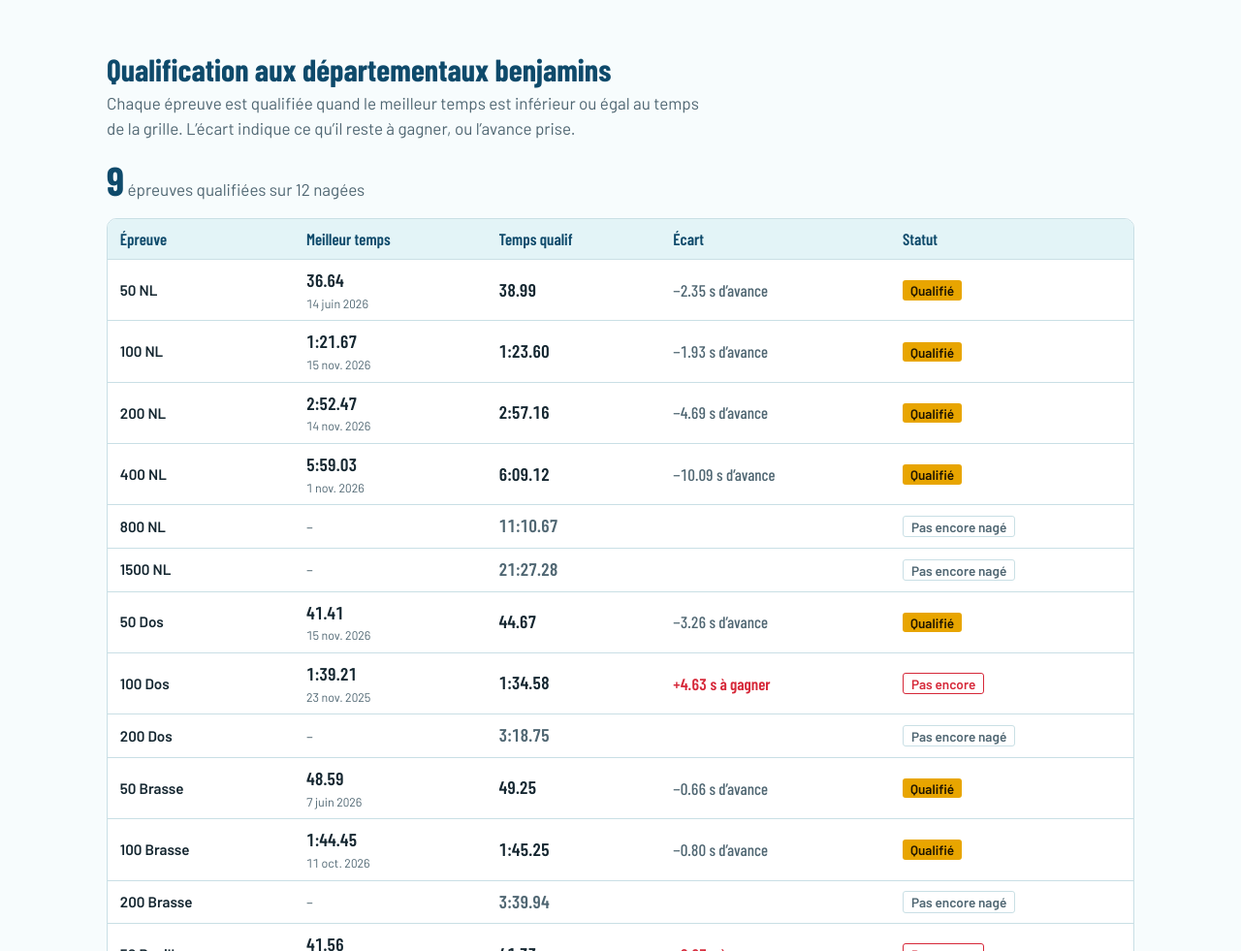
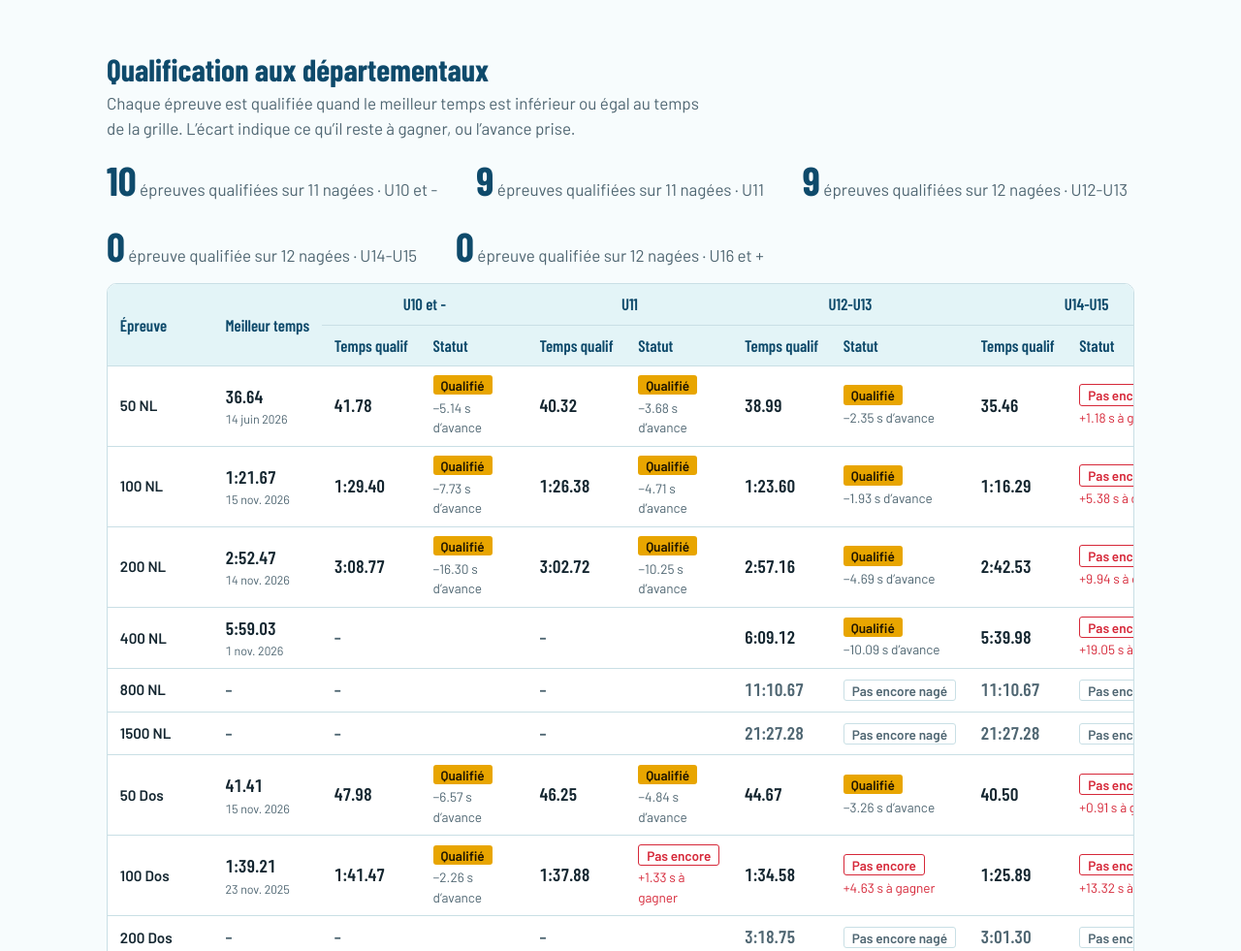
Before and after one commit to Tuzette/natation-luka, a plain HTML site: page index.html in a window 1280 px wide. Shown: the part 1453-2434 px from the top of the page at 97% size. Drawn offline with nearby package versions, Linux system fonts and the light colour scheme.

Commit message:
Add files via upload

```diff
--- a/donnees.js
+++ b/donnees.js
@@ -129,17 +129,44 @@ const PERFORMANCES = [
 
 
 // =====================================================================
-//  GRILLE DE QUALIFICATION — DÉPARTEMENTAUX BENJAMINS
+//  GRILLES DE QUALIFICATION — DÉPARTEMENTAUX (Messieurs)
 // =====================================================================
-//  Reprise de l'onglet « Temps qualif Departementaux » (colonne Benjamin).
 //  Une épreuve est qualifiée si le meilleur temps est inférieur ou égal
-//  au temps de la grille. Pour une nouvelle saison, il suffit de
-//  remplacer les temps ci-dessous.
+//  au temps de la grille. Toutes les catégories s'affichent côte à côte.
+//  sexe : "H" ou "F" — chaque nageur ne voit que les grilles de son sexe
+//  (un nageur sans « sexe » dans NAGEURS est considéré comme "H").
+//  Pour une nouvelle saison, remplacer les temps.
 // =====================================================================
 
-const GRILLE_DEPARTEMENTAUX = {
-  nom: "Départementaux benjamins",
-  temps: {
+const GRILLES_DEPARTEMENTAUX = [
+  // --- Messieurs ---
+  { nom: "U10 et -", sexe: "H", temps: {
+    "50 NL":        "41.78",
+    "100 NL":       "1:29.40",
+    "200 NL":       "3:08.77",
+    "50 Dos":       "47.98",
+    "100 Dos":      "1:41.47",
+    "50 Brasse":    "52.93",
+    "100 Brasse":   "1:52.65",
+    "50 Papillon":  "44.25",
+    "100 Papillon": "1:40.27",
+    "100 4 Nages":  "1:40.47",
+    "200 4 Nages":  "3:30.73",
+  } },
+  { nom: "U11", sexe: "H", temps: {
+    "50 NL":        "40.32",
+    "100 NL":       "1:26.38",
+    "200 NL":       "3:02.72",
+    "50 Dos":       "46.25",
+    "100 Dos":      "1:37.88",
+    "50 Brasse":    "51.01",
+    "100 Brasse":   "1:48.80",
+    "50 Papillon":  "42.73",
+    "100 Papillon": "1:36.76",
+    "100 4 Nages":  "1:37.08",
+    "200 4 Nages":  "3:23.91",
+  } },
+  { nom: "U12-U13", sexe: "H", temps: {
     "50 NL":        "38.99",
     "100 NL":       "1:23.60",
     "200 NL":       "2:57.16",
@@ -158,8 +185,48 @@ const GRILLE_DEPARTEMENTAUX = {
     "100 4 Nages":  "1:33.95",
     "200 4 Nages":  "3:17.64",
     "400 4 Nages":  "6:50.81",
-  }
-};
+  } },
+  { nom: "U14-U15", sexe: "H", temps: {
+    "50 NL":        "35.46",
+    "100 NL":       "1:16.29",
+    "200 NL":       "2:42.53",
+    "400 NL":       "5:39.98",
+    "800 NL":       "11:10.67",
+    "1500 NL":      "21:27.28",
+    "50 Dos":       "40.50",
+    "100 Dos":      "1:25.89",
+    "200 Dos":      "3:01.30",
+    "50 Brasse":    "44.61",
+    "100 Brasse":   "1:35.91",
+    "200 Brasse":   "3:21.15",
+    "50 Papillon":  "37.66",
+    "100 Papillon": "1:25.03",
+    "200 Papillon": "3:00.80",
+    "100 4 Nages":  "1:25.73",
+    "200 4 Nages":  "3:01.15",
+    "400 4 Nages":  "6:17.73",
+  } },
+  { nom: "U16 et +", sexe: "H", temps: {
+    "50 NL":        "30.62",
+    "100 NL":       "1:06.23",
+    "200 NL":       "2:22.40",
+    "400 NL":       "4:59.04",
+    "800 NL":       "11:10.67",
+    "1500 NL":      "21:27.28",
+    "50 Dos":       "34.76",
+    "100 Dos":      "1:13.95",
+    "200 Dos":      "2:37.30",
+    "50 Brasse":    "38.22",
+    "100 Brasse":   "1:23.07",
+    "200 Brasse":   "2:55.32",
+    "50 Papillon":  "32.60",
+    "100 Papillon": "1:13.34",
+    "200 Papillon": "2:37.58",
+    "100 4 Nages":  "1:14.42",
+    "200 4 Nages":  "2:38.47",
+    "400 4 Nages":  "5:32.23",
+  } },
+];
 
 // =====================================================================
 //  WEBCONFRONTATION BENJAMIN
--- a/index.html
+++ b/index.html
@@ -200,9 +200,10 @@ footer { max-width: 1100px; margin: 0 auto; padding: 1.5rem 1.25rem 3rem; color:
     </label>
     <nav aria-label="Sections">
       <a href="#records">Records</a>
-      <a href="#qualif">Qualif dép.</a>
-      <a href="#webconf">Webconf.</a>
+      <a href="#qualif" id="lienQualif">Qualif dép.</a>
+      <a href="#webconf" id="lienWebconf">Webconf.</a>
       <a href="#comparaison" id="lienComparaison">Comparaison</a>
+      <a href="classement.html" id="lienClassement">Classement</a>
       <a href="#progression">Progression</a>
       <a href="#ages">Par âge</a>
       <a href="#historique">Historique</a>
@@ -225,7 +226,7 @@ footer { max-width: 1100px; margin: 0 auto; padding: 1.5rem 1.25rem 3rem; color:
 
 
   <section id="qualif">
-    <h2 id="qualifTitre">Qualification aux départementaux benjamins</h2>
+    <h2 id="qualifTitre">Qualification aux départementaux</h2>
     <p class="intro">Chaque épreuve est qualifiée quand le meilleur temps est inférieur ou égal au temps de la grille. L’écart indique ce qu’il reste à gagner, ou l’avance prise.</p>
     <div id="qualifResume" class="qualif-resume"></div>
     <div class="defile" id="tableQualif"></div>
@@ -396,7 +397,7 @@ footer { max-width: 1100px; margin: 0 auto; padding: 1.5rem 1.25rem 3rem; color:
     $("panneau").innerHTML = `
       <div class="panneau">
         <div class="panneau-tete">
-          <p class="nageur-nom">${esc(n.prenom)} ${esc(n.nom)}<span>${esc(n.club || "")} · ${ageActuel} ans (né en ${n.naissance})</span></p>
+          <p class="nageur-nom">${esc(n.prenom)} ${esc(n.nom)}<span>${esc(n.club || "")} · ${ageActuel} ans (né${n.sexe === "F" ? "e" : ""} en ${n.naissance})</span></p>
           <div class="panneau-meta">Dernière compétition<strong>${esc(lieuJoli(der.lieu))}</strong>${datesCompet(der)}${der.niveaux.length ? " · " + esc(der.niveaux.join(", ")) : ""}</div>
         </div>
         <ol class="lignes">${lignes}</ol>
@@ -434,37 +435,46 @@ footer { max-width: 1100px; margin: 0 auto; padding: 1.5rem 1.25rem 3rem; color:
 
 
   // ---------- Qualification départementaux benjamins ----------
-  function rendreQualif(liste) {
-    const g = (typeof GRILLE_DEPARTEMENTAUX !== "undefined" ? GRILLE_DEPARTEMENTAUX : null);
-    if (!g || !g.temps) { $("qualif").style.display = "none"; return; }
-    $("qualif").style.display = "";
-    $("qualifTitre").textContent = "Qualification aux " + (g.nom || "départementaux").replace(/^./, (c) => c.toLowerCase());
-    const eps = Object.keys(g.temps).sort((a, b) => ordreEpreuve(a) - ordreEpreuve(b));
-    let ok = 0, nages = 0;
+  function rendreQualif(liste, n) {
+    // Une ou plusieurs grilles : GRILLES_DEPARTEMENTAUX (liste) ou GRILLE_DEPARTEMENTAUX (une seule)
+    const grilles = (typeof GRILLES_DEPARTEMENTAUX !== "undefined" ? GRILLES_DEPARTEMENTAUX
+      : typeof GRILLE_DEPARTEMENTAUX !== "undefined" ? [GRILLE_DEPARTEMENTAUX] : [])
+      .filter((g) => g && g.temps && (!g.sexe || g.sexe === ((n && n.sexe) || "H")));
+    if (!grilles.length) { $("qualif").style.display = "none"; $("lienQualif").style.display = "none"; return; }
+    $("qualif").style.display = ""; $("lienQualif").style.display = "";
+    $("qualifTitre").textContent = grilles.length === 1
+      ? "Qualification aux " + (grilles[0].nom || "départementaux").replace(/^./, (c) => c.toLowerCase())
+      : "Qualification aux départementaux";
+    const eps = [...new Set(grilles.flatMap((g) => Object.keys(g.temps)))].sort((a, b) => ordreEpreuve(a) - ordreEpreuve(b));
+    const stats = grilles.map(() => ({ ok: 0, nages: 0 }));
     const lignes = eps.map((ep) => {
-      const ref = enSecondes(g.temps[ep]);
       const courses = liste.filter((p) => p.epreuve === ep);
-      if (!courses.length) return `<tr class="non-nage"><th scope="row">${esc(ep)}</th><td>–</td><td class="t">${enTemps(ref)}</td><td></td><td><span class="etat vide">Pas encore nagé</span></td></tr>`;
-      nages++;
-      const best = courses.reduce((a, b) => (b.sec < a.sec ? b : a));
-      const ecart = Math.round((best.sec - ref) * 100) / 100;
-      const qualifie = ecart <= 0;
-      if (qualifie) ok++;
-      return `<tr><th scope="row">${esc(ep)}</th>
-        <td class="t">${enTemps(best.sec)}<span class="sous">${dateCourte(best.date)}${best.bassin === 50 ? " · bassin 50 m" : ""}</span></td>
-        <td class="t">${enTemps(ref)}</td>
-        <td class="ecart ${qualifie ? "ok" : "ko"}">${qualifie ? "−" + Math.abs(ecart).toFixed(2) + " s d’avance" : "+" + ecart.toFixed(2) + " s à gagner"}</td>
-        <td><span class="etat ${qualifie ? "ok" : "ko"}">${qualifie ? "Qualifié" : "Pas encore"}</span></td></tr>`;
+      const best = courses.length ? courses.reduce((a, b) => (b.sec < a.sec ? b : a)) : null;
+      const cellules = grilles.map((g, k) => {
+        if (!g.temps[ep]) return `<td class="t" style="color:var(--encre-douce)">–</td><td></td>`;
+        const ref = enSecondes(g.temps[ep]);
+        if (!best) return `<td class="t">${enTemps(ref)}</td><td><span class="etat vide">Pas encore nagé</span></td>`;
+        stats[k].nages++;
+        const ecart = Math.round((best.sec - ref) * 100) / 100;
+        const qualifie = ecart <= 0;
+        if (qualifie) stats[k].ok++;
+        return `<td class="t">${enTemps(ref)}</td>
+          <td><span class="etat ${qualifie ? "ok" : "ko"}">${qualifie ? "Qualifié" : "Pas encore"}</span><span class="sous" style="display:block;font-size:.85rem;margin-top:.15rem;color:${qualifie ? "var(--encre-douce)" : "var(--corde)"}">${qualifie ? "−" + Math.abs(ecart).toFixed(2) + " s d’avance" : "+" + ecart.toFixed(2) + " s à gagner"}</span></td>`;
+      }).join("");
+      return `<tr class="${best ? "" : "non-nage"}"><th scope="row">${esc(ep)}</th>
+        <td class="t">${best ? enTemps(best.sec) + `<span class="sous">${dateCourte(best.date)}${best.bassin === 50 ? " · bassin 50 m" : ""}</span>` : "–"}</td>${cellules}</tr>`;
     }).join("");
-    $("qualifResume").innerHTML = `<div><b>${ok}</b> <span>épreuve${ok > 1 ? "s" : ""} qualifiée${ok > 1 ? "s" : ""} sur ${nages} nagée${nages > 1 ? "s" : ""}</span></div>`;
-    $("tableQualif").innerHTML = `<table><thead><tr><th>Épreuve</th><th>Meilleur temps</th><th>Temps qualif</th><th>Écart</th><th>Statut</th></tr></thead><tbody>${lignes}</tbody></table>`;
+    $("qualifResume").innerHTML = grilles.map((g, k) => `<div><b>${stats[k].ok}</b> <span>épreuve${stats[k].ok > 1 ? "s" : ""} qualifiée${stats[k].ok > 1 ? "s" : ""} sur ${stats[k].nages} nagée${stats[k].nages > 1 ? "s" : ""}${grilles.length > 1 ? " · " + esc(g.nom || "") : ""}</span></div>`).join("");
+    $("tableQualif").innerHTML = `<table><thead><tr><th rowspan="${grilles.length > 1 ? 2 : 1}">Épreuve</th><th rowspan="${grilles.length > 1 ? 2 : 1}">Meilleur temps</th>${
+      grilles.length > 1 ? grilles.map((g) => `<th colspan="2" style="text-align:center">${esc(g.nom || "")}</th>`).join("") + `</tr><tr>` : ""}${
+      grilles.map(() => `<th>Temps qualif</th><th>Statut</th>`).join("")}</tr></thead><tbody>${lignes}</tbody></table>`;
   }
 
   // ---------- Webconfrontation benjamin ----------
   function rendreWebconf(liste) {
     const w = (typeof WEBCONFRONTATION !== "undefined" ? WEBCONFRONTATION : null);
-    if (!w || !w.criteres) { $("webconf").style.display = "none"; return; }
-    $("webconf").style.display = "";
+    if (!w || !w.criteres) { $("webconf").style.display = "none"; $("lienWebconf").style.display = "none"; return; }
+    $("webconf").style.display = ""; $("lienWebconf").style.display = "";
     // Seules les courses de la période de qualification comptent
     const dansPeriode = liste.filter((p) => (!w.debut || p.date >= w.debut) && (!w.fin || p.date <= w.fin));
     $("webconfPeriode").textContent = w.debut && w.fin ? "entre le " + dateCourte(w.debut) + " et le " + dateCourte(w.fin) : "pendant la période de qualification";
@@ -496,8 +506,8 @@ footer { max-width: 1100px; margin: 0 auto; padding: 1.5rem 1.25rem 3rem; color:
 
   // ---------- Comparaison avec les concurrents ----------
   function rendreComparaison(n) {
-    if (nageurs.length < 2) { $("comparaison").style.display = "none"; $("lienComparaison").style.display = "none"; return; }
-    $("comparaison").style.display = ""; $("lienComparaison").style.display = "";
+    if (nageurs.length < 2) { $("comparaison").style.display = "none"; $("lienComparaison").style.display = "none"; $("lienClassement").style.display = "none"; return; }
+    $("comparaison").style.display = ""; $("lienComparaison").style.display = ""; $("lienClassement").style.display = "";
     const bassins = bassinsDispo(perfs.filter((p) => p.nageur === n.id));
     if (!bassins.includes(etat.bassinComp)) etat.bassinComp = bassins[0] || 25;
     bascule($("basculeComp"), bassins.length ? bassins : [25], etat.bassinComp, (b) => { etat.bassinComp = b; rendreComparaison(n); });
@@ -678,7 +688,7 @@ footer { max-width: 1100px; margin: 0 auto; padding: 1.5rem 1.25rem 3rem; color:
     const liste = perfsDu(n.id);
     rendrePanneau(n, liste);
     rendreRecords(liste);
-    rendreQualif(liste);
+    rendreQualif(liste, n);
     rendreWebconf(liste);
     rendreComparaison(n);
     rendreProgressionControles(liste);
```
